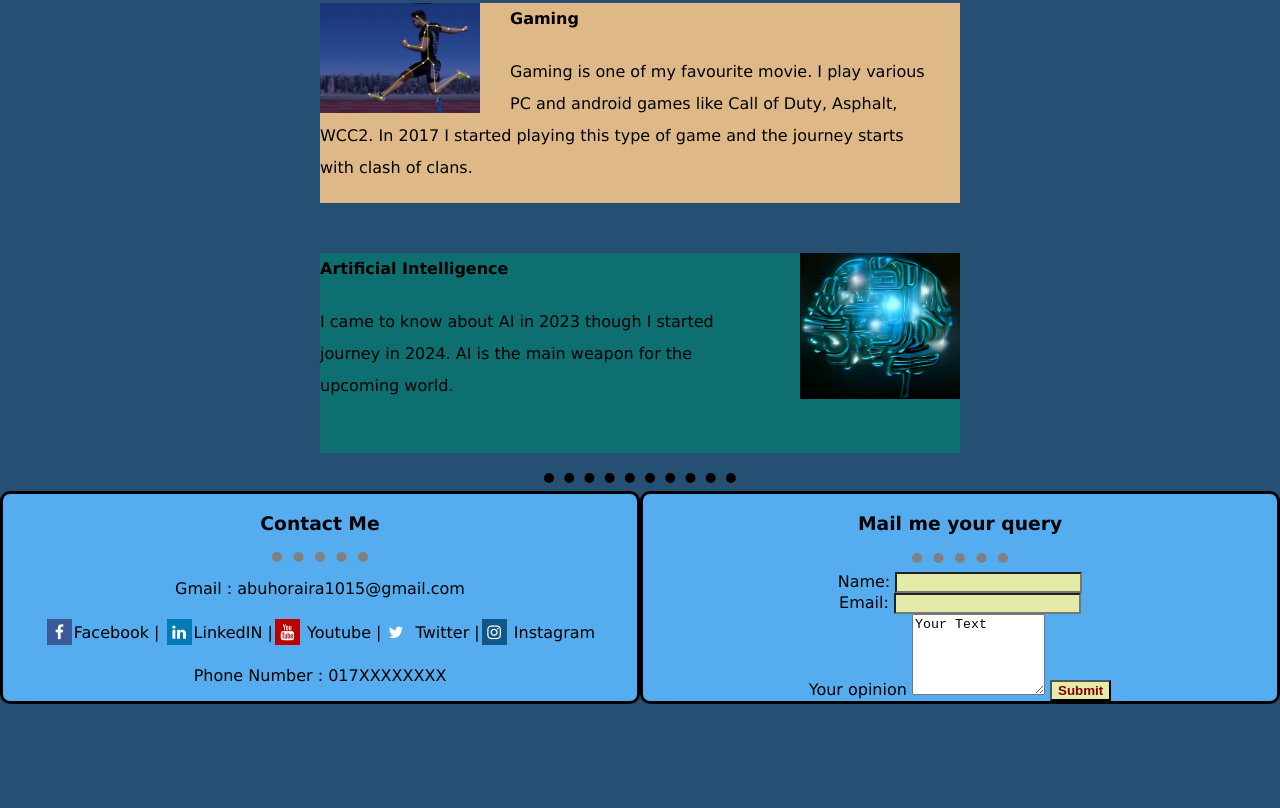
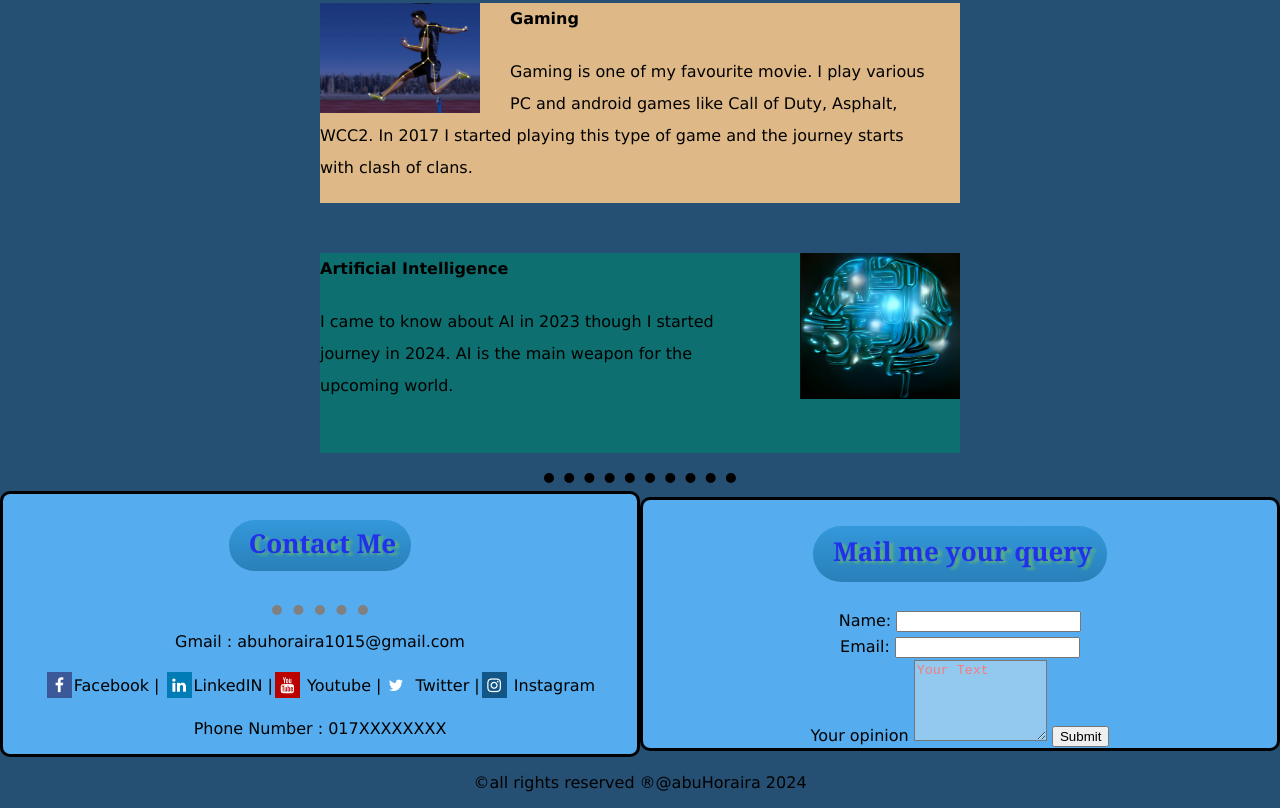
Before and after one commit to TonmoyJdev/second_site, a plain HTML site: page index.html in a window 1280 px wide. Shown: the part 1028-1836 px from the top of the page. Before the commit the page ends 1732 px from the top, so only its background shows below. Drawn offline with Linux system fonts and the light colour scheme.

Commit message:
Add files via upload

```diff
--- a/index.html
+++ b/index.html
@@ -60,7 +60,7 @@
     <hr>
     <div class="bottom-container">
         <div id="query">
-            <h3>Contact Me</h3>
+            <h3 class="btn">Contact Me</h3>
             <hr size="3" noshade="">
             <p>Gmail : abuhoraira1015@gmail.com</p>
             <p><a href="#" class="fa fa-facebook"></a>Facebook | <a
@@ -71,10 +71,9 @@
             </p>
             <p>Phone Number : 017XXXXXXXX</p>
         </div>
-        <div id="query">
-            <h3>Mail me your query </h3>
-            <hr size="3" noshade="">
-            <form action="mailto:abuhoraira1015@gmail.com" enctype="text/plain" method="post"</form>
+        <div id="query" class="second">
+            <h3 class="btn">Mail me your query </h3>
+            <form action="mailto:abuhoraira1015@gmail.com" enctype="text/plain" method="post" </form>
                 <label for="name">Name: </label>
                 <input type="text" name="name" id="name"><br>
                 <label for="email">Email: </label>
@@ -84,7 +83,7 @@
                 <button type="submit">Submit</button>
         </div>
     </div>
-
+    <p>&#169;all rights reserved &#174;@abuHoraira 2024</p>
 </body>
 
 </html>
--- a/style/style.css
+++ b/style/style.css
@@ -169,6 +169,10 @@ hr {
     border-radius: 10px;
 }
 
+.second {
+    line-height: 1.6;
+}
+
 #query>hr {
     background-color: #55ACEE;
 }
@@ -176,11 +180,53 @@ hr {
 .bottom-container {
     display: flex;
 }
-button,
-#name,
-#email,
-#text:hover {
+
+button:hover {
     color: rgb(128, 0, 0);
     background-color: rgb(228, 235, 168);
     font-weight: 700;
 }
+
+#text {
+    background-color: #94c9ef;
+    color: #f77b7b;
+}
+
+#query>#name :hover {
+    color: rgb(66, 73, 177);
+    background-color: rgb(228, 235, 168);
+    font-weight: 700;
+    font-size: larger;
+}
+
+#query>h3 {
+    display: inline-block;
+}
+
+.btn {
+    background: #3498db;
+    background-image: -webkit-linear-gradient(top, #3498db, #2980b9);
+    background-image: -moz-linear-gradient(top, #3498db, #2980b9);
+    background-image: -ms-linear-gradient(top, #3498db, #2980b9);
+    background-image: -o-linear-gradient(top, #3498db, #2980b9);
+    background-image: linear-gradient(to bottom, #3498db, #2980b9);
+    -webkit-border-radius: 28;
+    -moz-border-radius: 28;
+    border-radius: 28px;
+    text-shadow: 4px 2px 3px #5bb37b;
+    font-family: Georgia;
+    color: #2330eb;
+    font-size: 26px;
+    padding: 5px 15px 10px 20px;
+    text-decoration: none;
+}
+
+.btn:hover {
+    background: #fc3cb3;
+    background-image: -webkit-linear-gradient(top, #fc3cb3, #4a8c1e);
+    background-image: -moz-linear-gradient(top, #fc3cb3, #4a8c1e);
+    background-image: -ms-linear-gradient(top, #fc3cb3, #4a8c1e);
+    background-image: -o-linear-gradient(top, #fc3cb3, #4a8c1e);
+    background-image: linear-gradient(to bottom, #fc3cb3, #4a8c1e);
+    text-decoration: none;
+}
```
Lines whose indentation alone changed are shown as unchanged.
